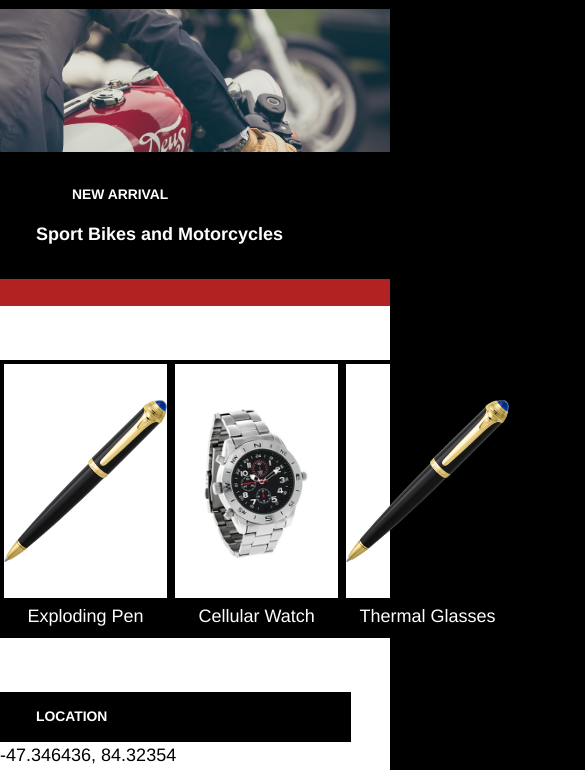
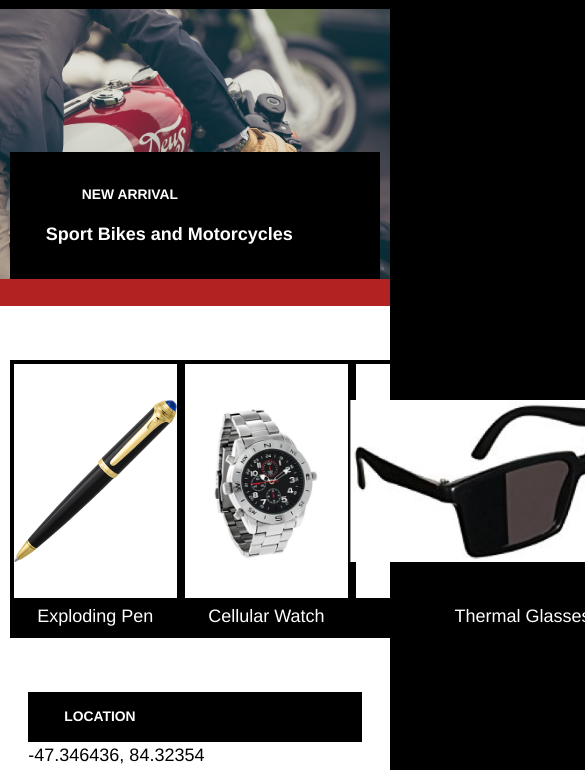
Before and after one commit to egad1868/SecretAgentSupply, a plain HTML site: page index.html in a window 390 px wide. Shown: the part 42-812 px from the top of the page, 585 px wide, since content can reach past the window. Drawn offline with Linux system fonts and the light colour scheme.

Commit message:
update phone styles2

```diff
--- a/index.html
+++ b/index.html
@@ -46,7 +46,7 @@
           <p class="product-caption">Cellular Watch</p>
         </div>
         <div class="product">
-          <img src="./resources/images/pen.png" alt="Glasses">
+          <img src="./resources/images/glasses.png" alt="Glasses">
           <p class="product-caption">Thermal Glasses</p>
         </div>
       </div>
--- a/resources/css/styles.css
+++ b/resources/css/styles.css
@@ -167,7 +167,8 @@ footer {
 
 @media only screen and (max-width: 1024px) {
   header, .banner, nav, .products, .about, footer {
-    width: 100%;
+    width: 95%;
+    margin: 0 auto;
   }
   nav {
     justify-content: center;
@@ -194,6 +195,7 @@ footer {
   }
   .product {
     width: 90%;
+    margin: 0 auto;
   }
   .banner {
     height: 15rem;
@@ -218,6 +220,7 @@ footer {
   .details {
     width: 90%;
     padding-bottom: 0.5rem;
+    margin: 0 auto;
   }
 
   footer {
```
